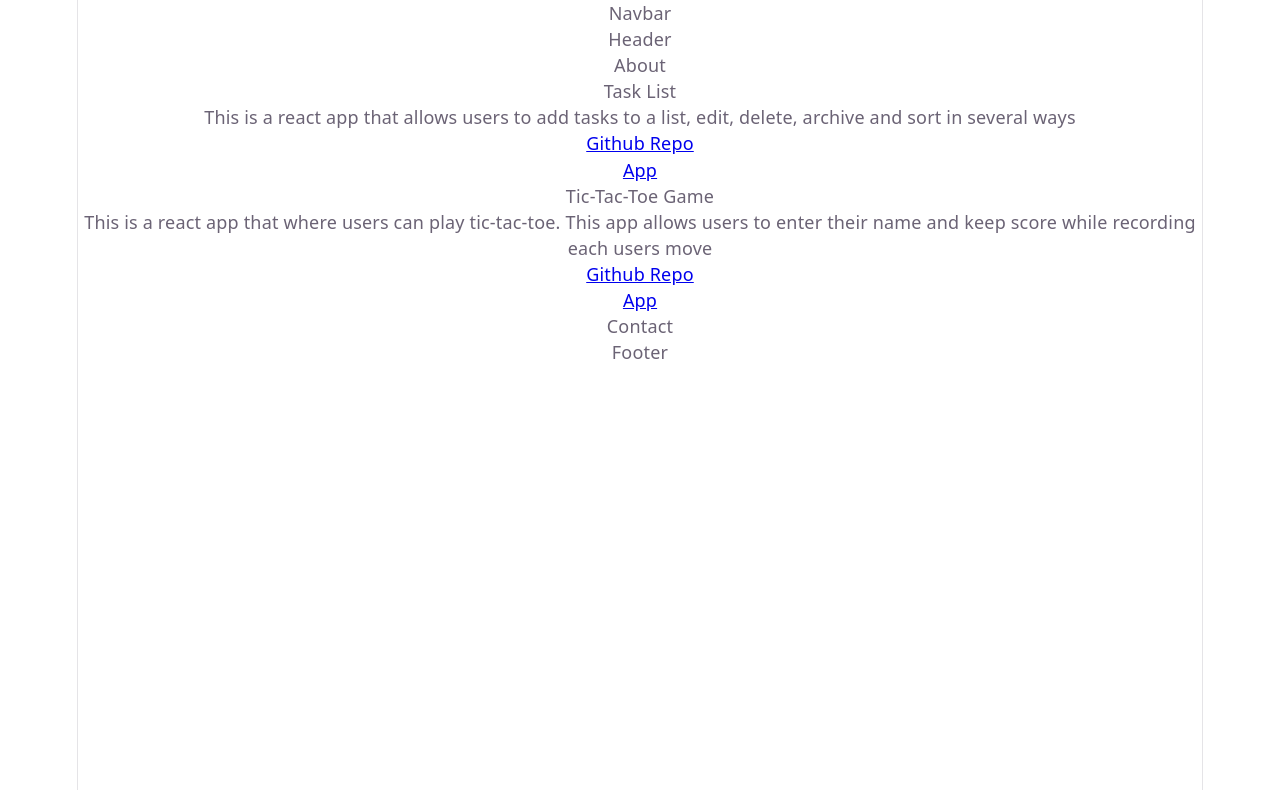
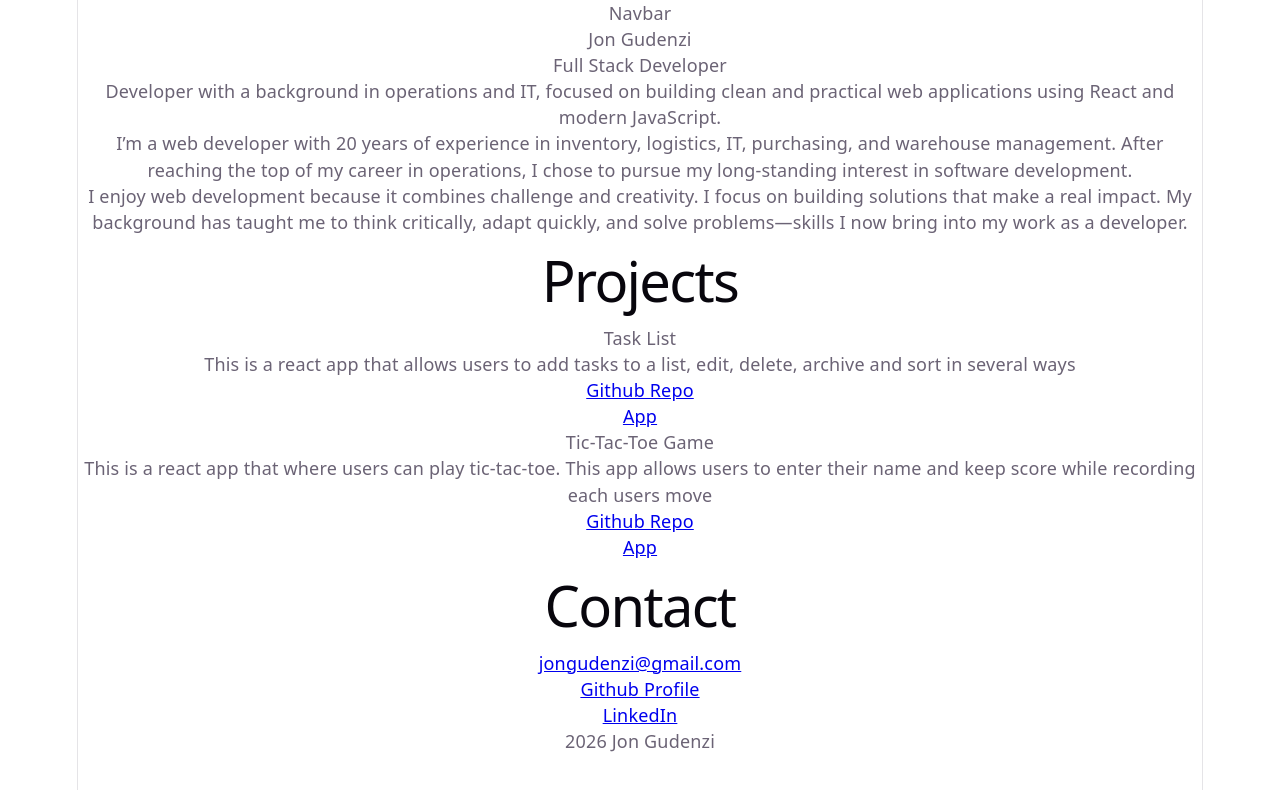
Before and after one commit to JonGudenzi/JonGudenzi-Portfolio2026, a React (Vite) app: page / in a window 1280 px wide. Shown: the top 790 px of the page. Built offline with nearby package versions, Linux system fonts and the light colour scheme.

Commit message:
Completed portfolio app structure and content

```diff
--- a/src/components/About.jsx
+++ b/src/components/About.jsx
@@ -1,5 +1,10 @@
 export default function About() {
-    return(
-        <p>About</p>
+    return (
+        <>
+            <p>I’m a web developer with 20 years of experience in inventory, logistics, IT, purchasing, and warehouse management. After reaching the top of my career in operations, I chose to pursue my long-standing interest in software development.</p>
+
+            <p>I enjoy web development because it combines challenge and creativity. I focus on building solutions that make a real impact. My background has taught me to think critically, adapt quickly, and solve problems—skills I now bring into my work as a developer.</p>
+        </>
+
     )
 }
--- a/src/components/Contact.jsx
+++ b/src/components/Contact.jsx
@@ -1,5 +1,10 @@
 export default function Contact() {
-    return(
-        <p>Contact</p>
+    return (
+        <>
+        <h1>Contact</h1>
+            <p><a href="mailto:jongudenzi@gmail.com" target="_blank" rel="noreferrer">jongudenzi@gmail.com</a></p>
+            <p><a href="https://github.com/JonGudenzi" target="_blank" rel="noreferrer">Github Profile</a></p>
+            <p><a href="https://www.linkedin.com/in/jon-gudenzi/" target="_blank" rel="noreferrer">LinkedIn</a></p>
+        </>
     )
 }
--- a/src/components/Footer.jsx
+++ b/src/components/Footer.jsx
@@ -1,5 +1,5 @@
 export default function Footer() {
     return(
-        <p>Footer</p>
+        <p>2026 Jon Gudenzi</p>
     )
 }
--- a/src/components/Header.jsx
+++ b/src/components/Header.jsx
@@ -1,5 +1,10 @@
 export default function Header() {
     return(
-        <p>Header</p>
+        <>
+        <p>Jon Gudenzi</p>
+        <p>Full Stack Developer</p>
+        <p>Developer with a background in operations and IT, focused on building clean and practical web applications using React and modern JavaScript.</p>
+        </>
+
     )
 }
--- a/src/components/Projects.jsx
+++ b/src/components/Projects.jsx
@@ -5,10 +5,12 @@ export default function Projects() {
 
     return (
         <div>
+            <h1>Projects</h1>
             {projects.map((project) => {
-                return <div key={project.id}>
-                    <ProjectCard project={project} />
-                </div>
+                return (
+                    <ProjectCard
+                        key={project.id}
+                        project={project} />)
             })}
         </div>
     )
```
